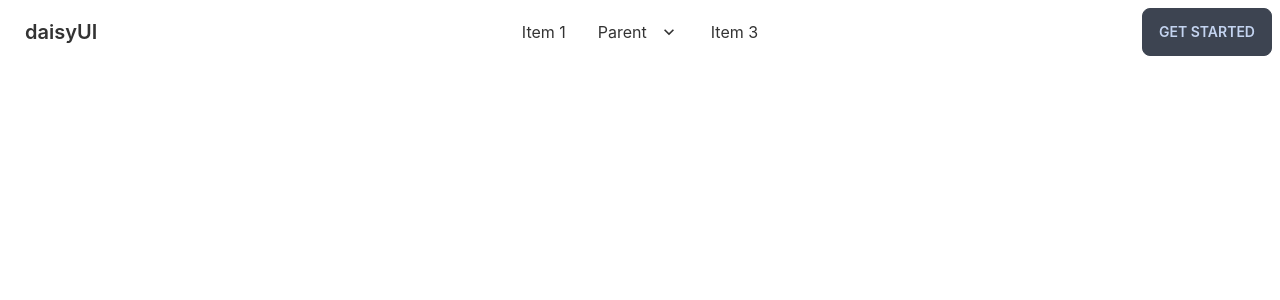
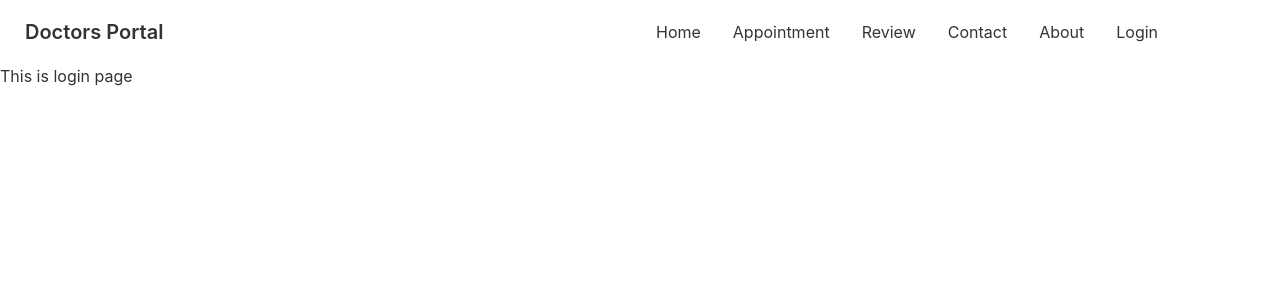
Before and after one commit to mohammadshariful/doctors-portal-client, a React (Create React App) app: page /login in a window 1280 px wide. Shown: the top 300 px of the page. Built offline with nearby package versions, Linux system fonts and the light colour scheme.

Commit message:
navbar added

```diff
--- a/src/App.js
+++ b/src/App.js
@@ -1,6 +1,7 @@
 import { Route, Routes } from "react-router-dom";
 import About from "./Pages/About/About";
 import Home from "./Pages/Home/Home";
+import Login from "./Pages/Login/Login";
 import Navbar from "./Pages/Shared/Navbar/Navbar";
 
 function App() {
@@ -10,6 +11,7 @@ function App() {
       <Routes>
         <Route path="/" element={<Home />} />
         <Route path="/about" element={<About />} />
+        <Route path="/login" element={<Login />} />
       </Routes>
     </div>
   );
--- /dev/null
+++ b/src/Pages/Login/Login.js
@@ -0,0 +1,11 @@
+import React from "react";
+
+const Login = () => {
+  return (
+    <div>
+      <h2>This is login page</h2>
+    </div>
+  );
+};
+
+export default Login;
--- a/src/Pages/Shared/Navbar/Navbar.js
+++ b/src/Pages/Shared/Navbar/Navbar.js
@@ -1,6 +1,29 @@
 import React from "react";
+import { Link } from "react-router-dom";
 
 const Navbar = () => {
+  const menuItems = (
+    <>
+      <li>
+        <Link to="/">Home</Link>
+      </li>
+      <li>
+        <Link to="/appoinment">Appointment</Link>
+      </li>
+      <li>
+        <Link to="/review">Review</Link>
+      </li>
+      <li>
+        <Link to="/contact">Contact</Link>
+      </li>
+      <li>
+        <Link to="/about">About</Link>
+      </li>
+      <li>
+        <Link to="/login">Login</Link>
+      </li>
+    </>
+  );
   return (
     <div className="navbar bg-base-100">
       <div className="navbar-start">
@@ -25,72 +48,13 @@ const Navbar = () => {
             tabindex="0"
             className="menu menu-compact dropdown-content mt-3 p-2 shadow bg-base-100 rounded-box w-52"
           >
-            <li>
-              <a>Item 1</a>
-            </li>
-            <li tabindex="0">
-              <a className="justify-between">
-                Parent
-                <svg
-                  className="fill-current"
-                  xmlns="http://www.w3.org/2000/svg"
-                  width="24"
-                  height="24"
-                  viewBox="0 0 24 24"
-                >
-                  <path d="M8.59,16.58L13.17,12L8.59,7.41L10,6L16,12L10,18L8.59,16.58Z" />
-                </svg>
-              </a>
-              <ul className="p-2">
-                <li>
-                  <a>Submenu 1</a>
-                </li>
-                <li>
-                  <a>Submenu 2</a>
-                </li>
-              </ul>
-            </li>
-            <li>
-              <a>Item 3</a>
-            </li>
+            {menuItems}
           </ul>
         </div>
-        <a className="btn btn-ghost normal-case text-xl">daisyUI</a>
+        <a className="btn btn-ghost normal-case text-xl">Doctors Portal</a>
       </div>
       <div className="navbar-center hidden lg:flex">
-        <ul className="menu menu-horizontal p-0">
-          <li>
-            <a>Item 1</a>
-          </li>
-          <li tabindex="0">
-            <a>
-              Parent
-              <svg
-                className="fill-current"
-                xmlns="http://www.w3.org/2000/svg"
-                width="20"
-                height="20"
-                viewBox="0 0 24 24"
-              >
-                <path d="M7.41,8.58L12,13.17L16.59,8.58L18,10L12,16L6,10L7.41,8.58Z" />
-              </svg>
-            </a>
-            <ul className="p-2">
-              <li>
-                <a>Submenu 1</a>
-              </li>
-              <li>
-                <a>Submenu 2</a>
-              </li>
-            </ul>
-          </li>
-          <li>
-            <a>Item 3</a>
-          </li>
-        </ul>
-      </div>
-      <div className="navbar-end">
-        <a className="btn">Get started</a>
+        <ul className="menu menu-horizontal p-0">{menuItems}</ul>
       </div>
     </div>
   );
```
